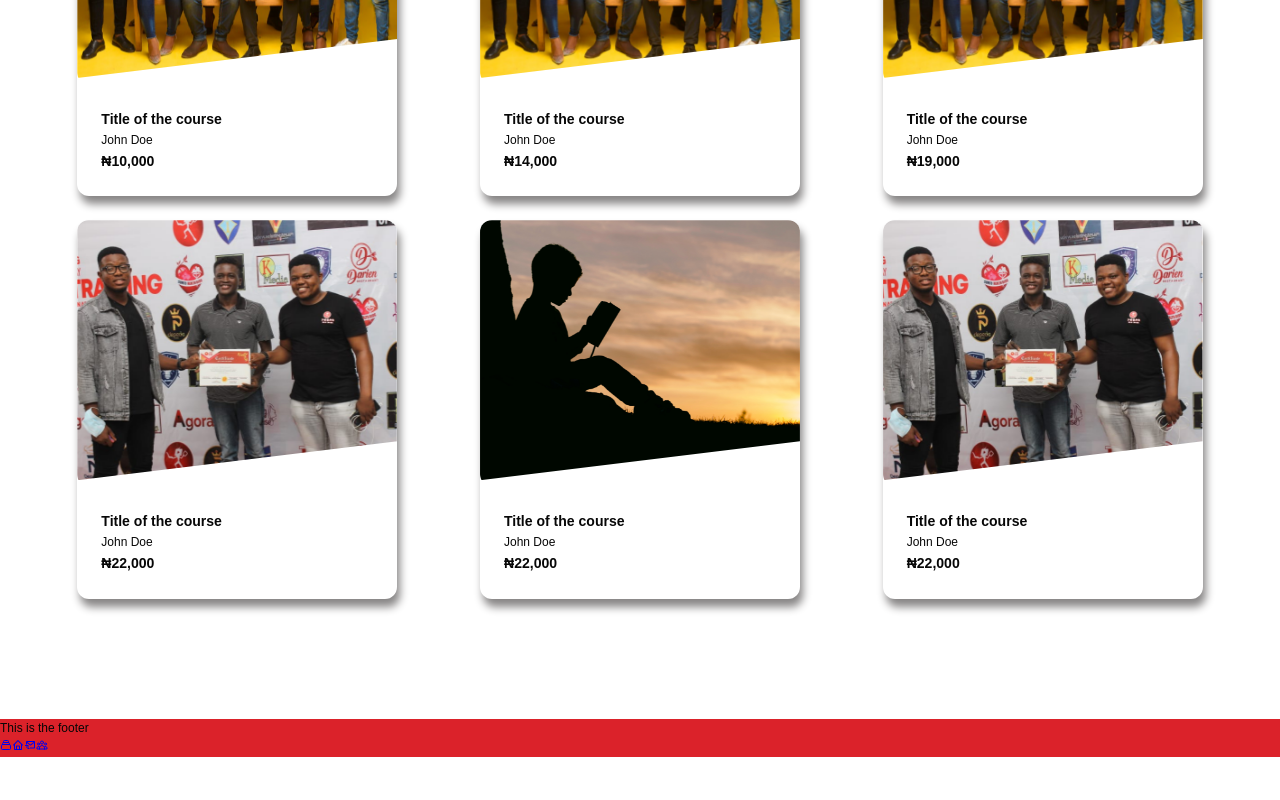
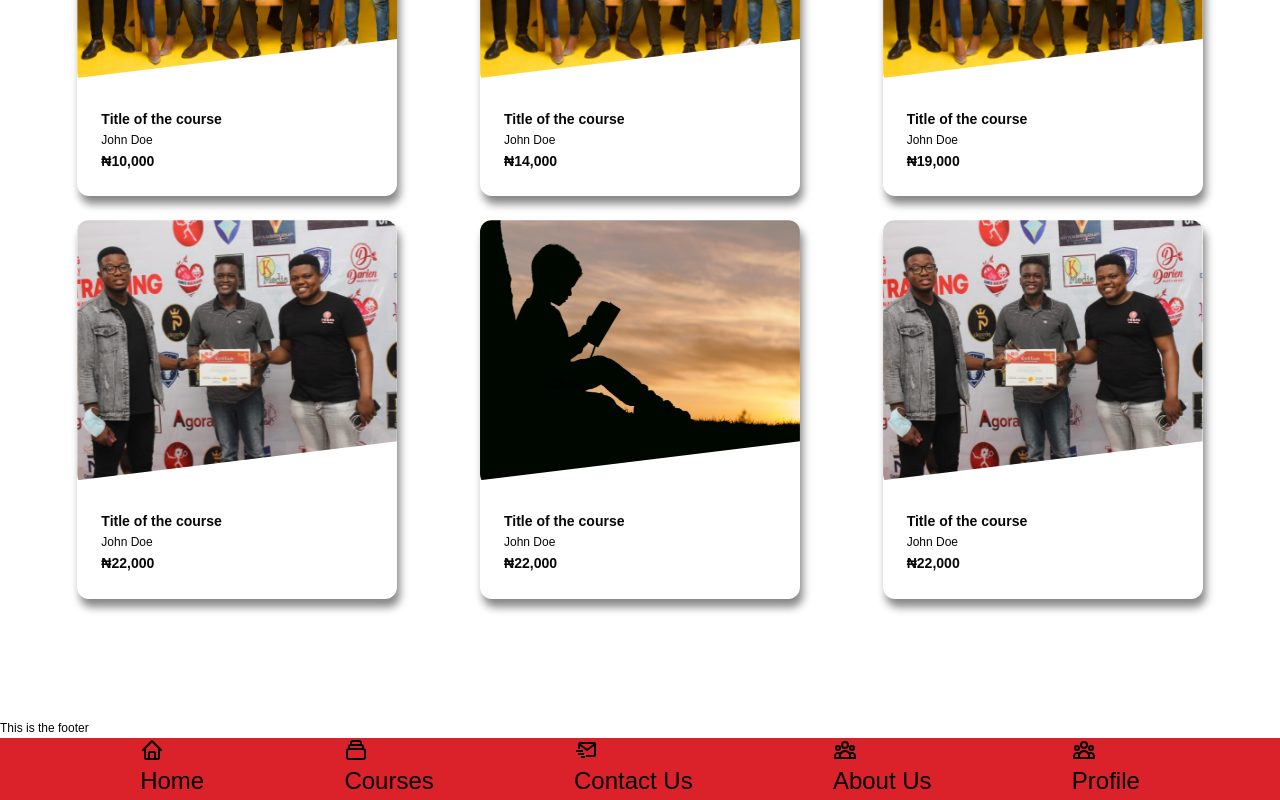
Before and after one commit to Niscolinx/teenscan, a React (Create React App) app: page / in a window 1280 px wide. Shown: the part 970-1770 px from the top of the page. Before the commit the page ends 1727 px from the top, so only its background shows below. Built offline with nearby package versions, Linux system fonts and the light colour scheme; what react-router-last-location would draw is missing.

Commit message:
working on footer

```diff
--- a/src/components/Footer.tsx
+++ b/src/components/Footer.tsx
@@ -1,6 +1,6 @@
 import { Link } from 'react-router-dom'
 import { HiOutlineCollection, HiOutlineUserGroup } from 'react-icons/hi'
-import { BiHome, BiMailSend } from 'react-icons/bi'
+import { BiHome, BiMailSend, BiUser } from 'react-icons/bi'
 
 
 
@@ -10,16 +10,24 @@ const Footer = () => {
             This is the footer
             <ul className='footer__mobileNav'>
                 <Link to='/'>
-                    <HiOutlineCollection />
+                    <BiHome />
+                    <p>Home</p>
                 </Link>
                 <Link to='/'>
-                    <BiHome />
+                    <HiOutlineCollection />
+                    <p>Courses</p>
                 </Link>
                 <Link to='/'>
                     <BiMailSend />
+                    <p>Contact Us</p>
                 </Link>
                 <Link to='/'>
                     <HiOutlineUserGroup />
+                   <p> About Us</p>
+                </Link>
+                <Link to='/'>
+                    <HiOutlineUserGroup />
+                    <p>Profile</p>
                 </Link>
             </ul>
         </div>
--- a/src/sass/base/typography.scss
+++ b/src/sass/base/typography.scss
@@ -58,7 +58,6 @@
 
 
 .section-footer {
-     background-color: $color-secondary;
     grid-column: sidebar-start / full-end;
 }
 
--- a/src/sass/components/footer.scss
+++ b/src/sass/components/footer.scss
@@ -1,9 +1,21 @@
 .footer {
     &__mobileNav {
+        background-color: $color-secondary;
+
         position: relative;
         bottom: 0;
         left: 0;
         right: 0;
         z-index: 10;
+        display: flex;
+        justify-content: space-evenly;
+
+        & > :link,
+        & > :visited {
+            display: grid;
+            text-decoration: none;
+            color: black;
+            font-size: 2rem;
+        }
     }
 }
```
